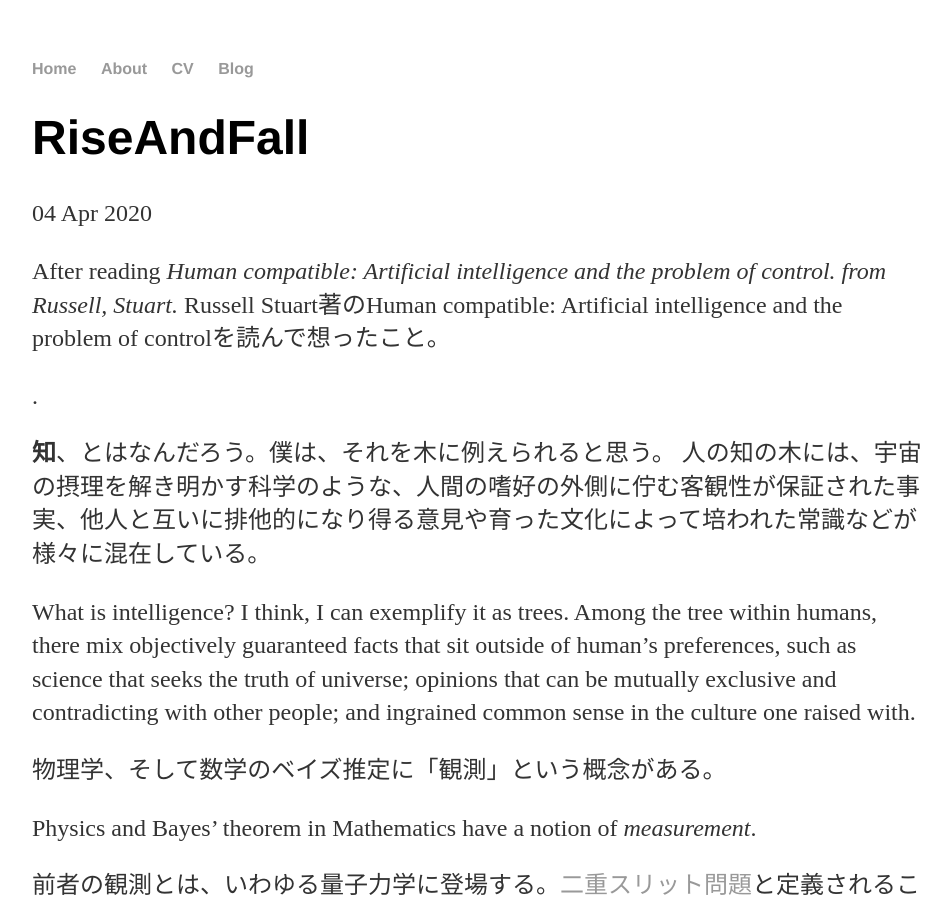
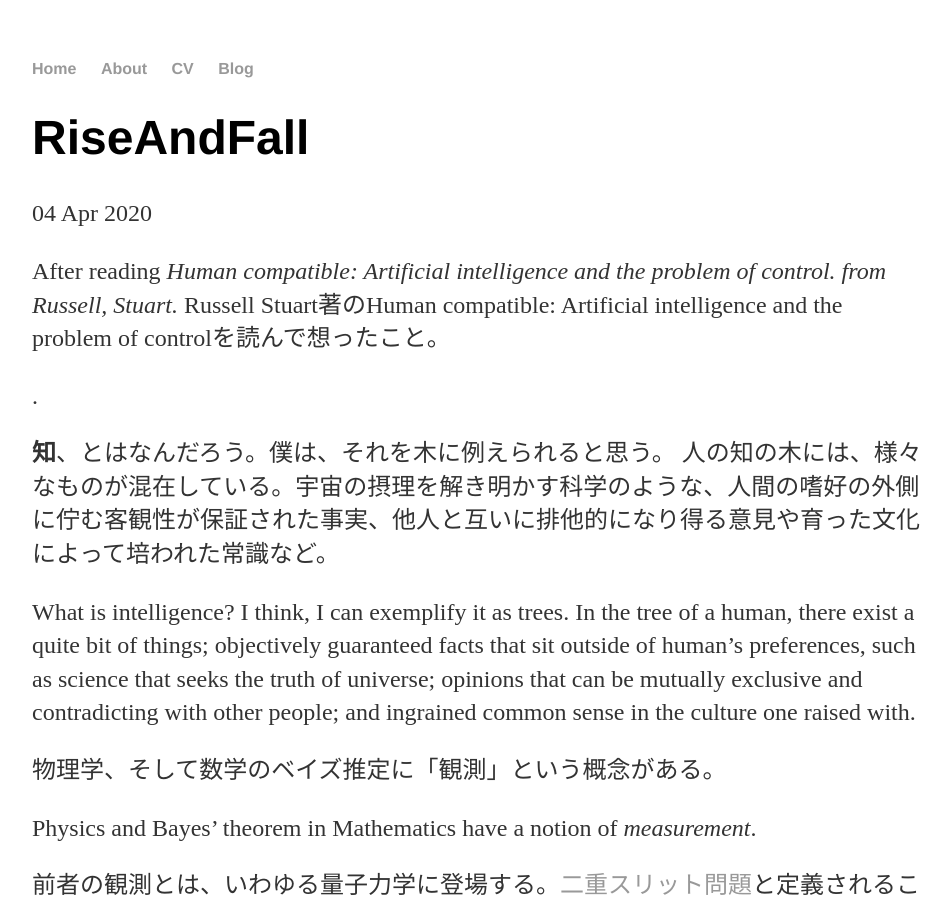
Before and after one commit to DaisukeMiyazaki/DaisukeMiyazaki.github.io, a Jekyll site: the page built from _posts/2020-04-04-RiseAndFall.md, in a window 1280 px wide and 900 px high. Shown: the whole window, without its empty margins (160-1111 px from the left). Built offline with Jekyll 4.4.1, drawn with Linux system fonts in a browser that asks for light colours.

Commit message:
Updated content

```diff
--- a/_posts/2020-04-04-RiseAndFall.md
+++ b/_posts/2020-04-04-RiseAndFall.md
@@ -9,10 +9,10 @@
 .
 
 **知**、とはなんだろう。僕は、それを木に例えられると思う。
-人の知の木には、宇宙の摂理を解き明かす科学のような、人間の嗜好の外側に佇む客観性が保証された事実、他人と互いに排他的になり得る意見や育った文化によって培われた常識などが様々に混在している。
+人の知の木には、様々なものが混在している。宇宙の摂理を解き明かす科学のような、人間の嗜好の外側に佇む客観性が保証された事実、他人と互いに排他的になり得る意見や育った文化によって培われた常識など。
 
 What is intelligence? I think, I can exemplify it as trees.
-Among the tree within humans, there mix objectively guaranteed facts that sit outside of human's preferences, such as science that seeks the truth of universe; opinions that can be mutually exclusive and contradicting with other people; and ingrained common sense in the culture one raised with.
+In the tree of a human, there exist a quite bit of things; objectively guaranteed facts that sit outside of human's preferences, such as science that seeks the truth of universe; opinions that can be mutually exclusive and contradicting with other people; and ingrained common sense in the culture one raised with.
 
 物理学、そして数学のベイズ推定に「観測」という概念がある。
 
```
